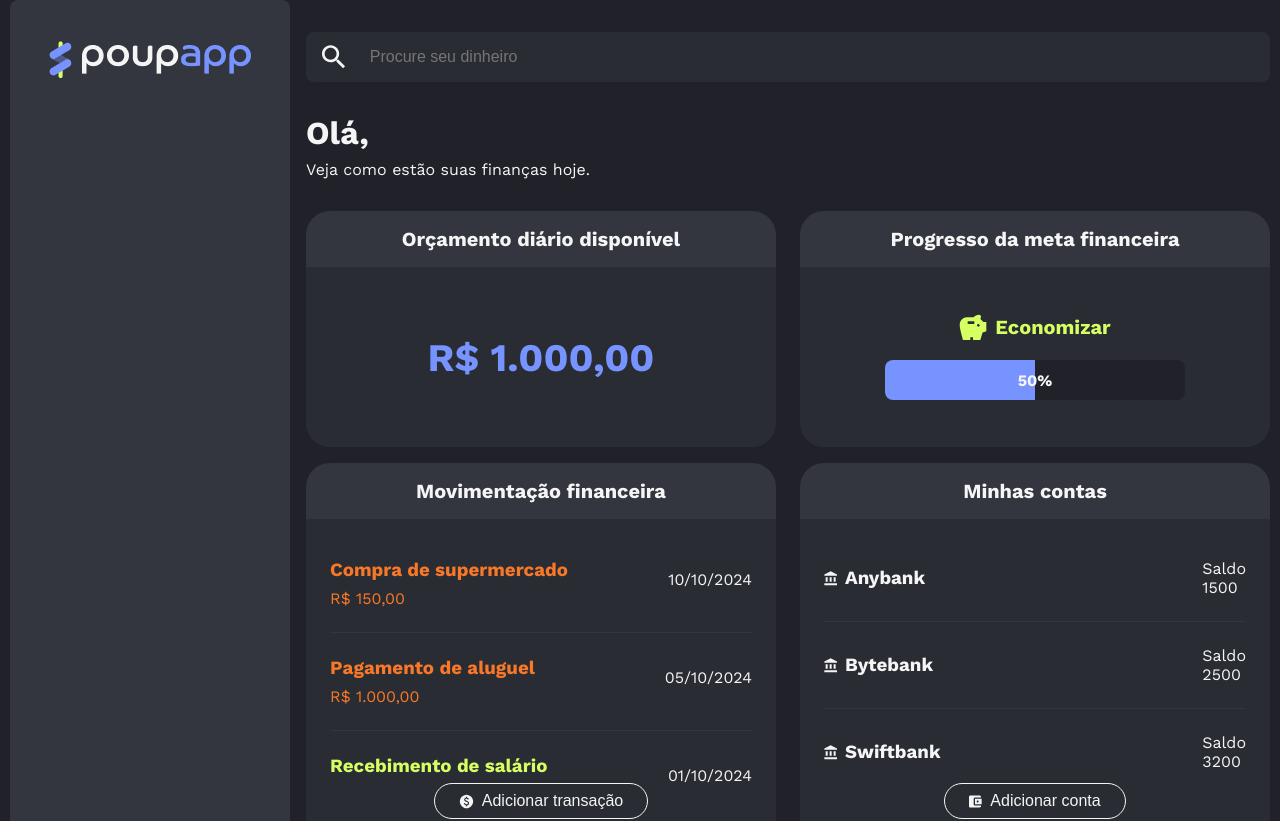
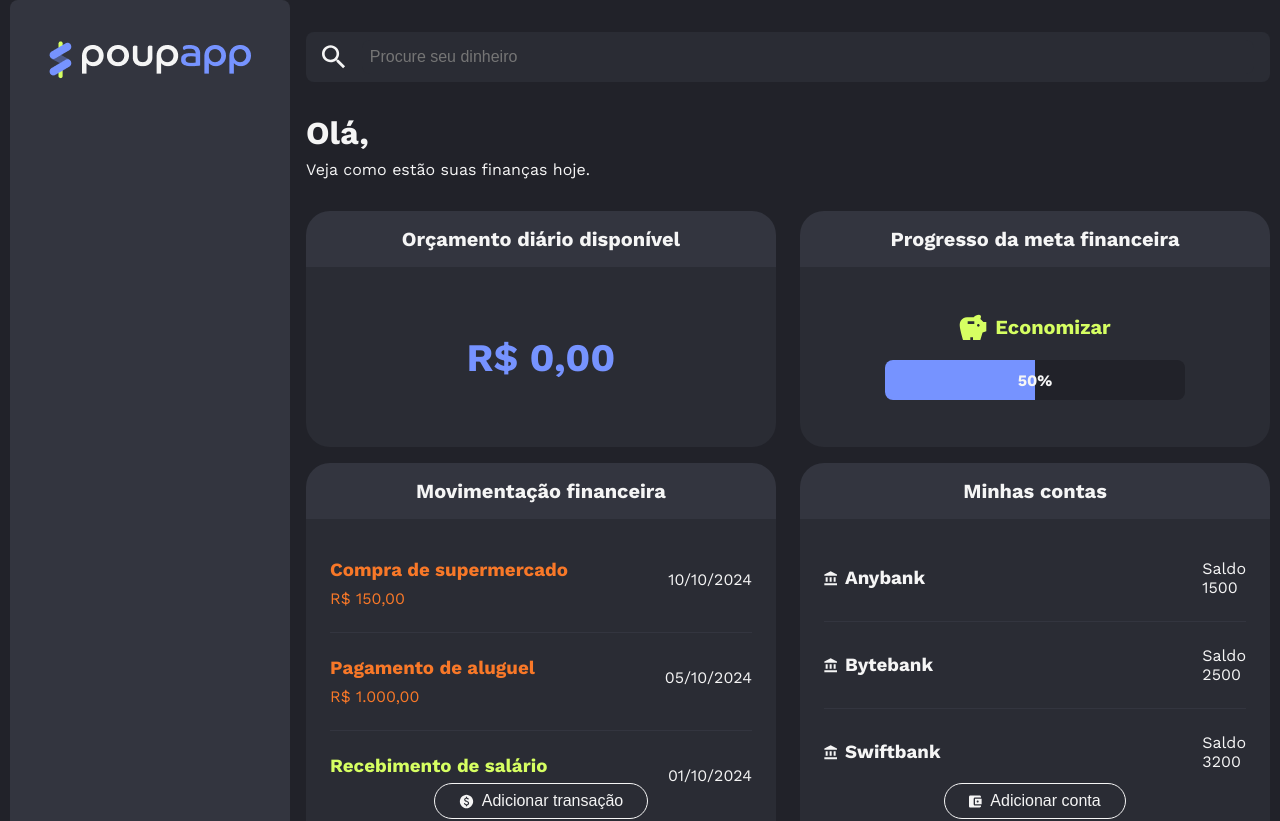
Before and after one commit to GabrielVeroneze/poupapp-react-mobx, a React (Vite) app: page /home in a window 1280 px wide. Shown: the top 821 px of the page. Built offline with nearby package versions, Linux system fonts and the light colour scheme.

Commit message:
✨ feat: conecta OrcamentoDiario à usuarioStore
Integra o componente OrcamentoDiario ao MobX utilizando observer e useStore, exibindo o orçamento diário calculado a partir da store.

```diff
--- a/src/components/OrcamentoDiario/index.tsx
+++ b/src/components/OrcamentoDiario/index.tsx
@@ -1,19 +1,23 @@
+import { observer } from 'mobx-react'
+import { useStore } from '@/mobx/useStore'
 import { formatadorMoeda } from '@/utils/formatadorMoeda'
 import Cartao from '@/components/Cartao'
 import CartaoCabecalho from '@/components/Cartao/CartaoCabecalho'
 import CartaoCorpo from '@/components/Cartao/CartaoCorpo'
 import Descricao from '@/components/Cartao/Descricao'
 
-const OrcamentoDiario = () => {
-    const orcamentoDiario = 1000
+const OrcamentoDiario = observer(() => {
+    const { usuarioStore } = useStore()
 
     return (
         <Cartao>
             <CartaoCabecalho>Orçamento diário disponível</CartaoCabecalho>
             <CartaoCorpo>
-                <Descricao>{formatadorMoeda.format(orcamentoDiario)}</Descricao>
+                <Descricao>
+                    {formatadorMoeda.format(usuarioStore.orcamentoDiario)}
+                </Descricao>
             </CartaoCorpo>
         </Cartao>
     )
-}
+})
 export default OrcamentoDiario
```
